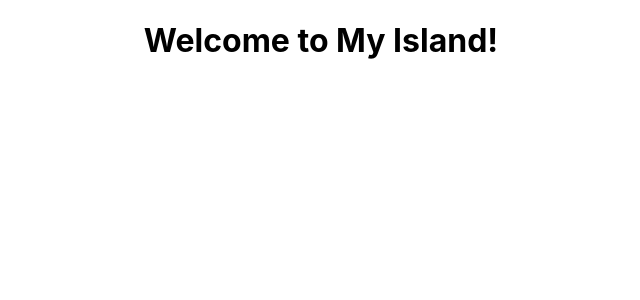
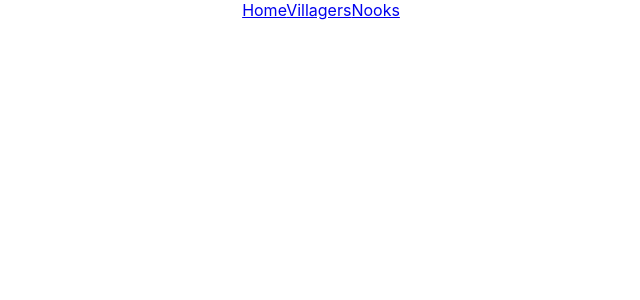
Before and after one commit to Nicole-Robbins/Phase-2-Project, a React (Create React App) app: page / in a window 1280 px wide. Shown: the top 300 px of the page, without its empty margins (319-959 px from the left). Built offline with nearby package versions, Linux system fonts and the light colour scheme.

Commit message:
add nav links

```diff
--- a/src/components/NavBar.js
+++ b/src/components/NavBar.js
@@ -1,10 +1,13 @@
 import React from "react";
+import {NavLink} from "react-router-dom";
 
 function NavBar(){
     return(
-        <div id="home">
-            <h1>Welcome to My Island!</h1>
-        </div>
+        <nav>
+            <NavLink exact to="/home">Home</NavLink>
+            <NavLink exact to="/villagers">Villagers</NavLink>
+            <NavLink exact to="nooks">Nooks</NavLink>
+        </nav>
     )
 }
 
```
